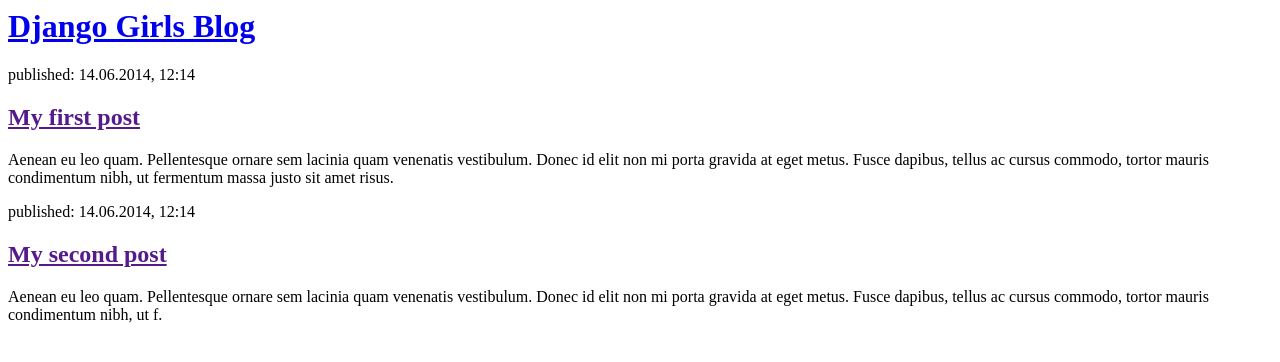
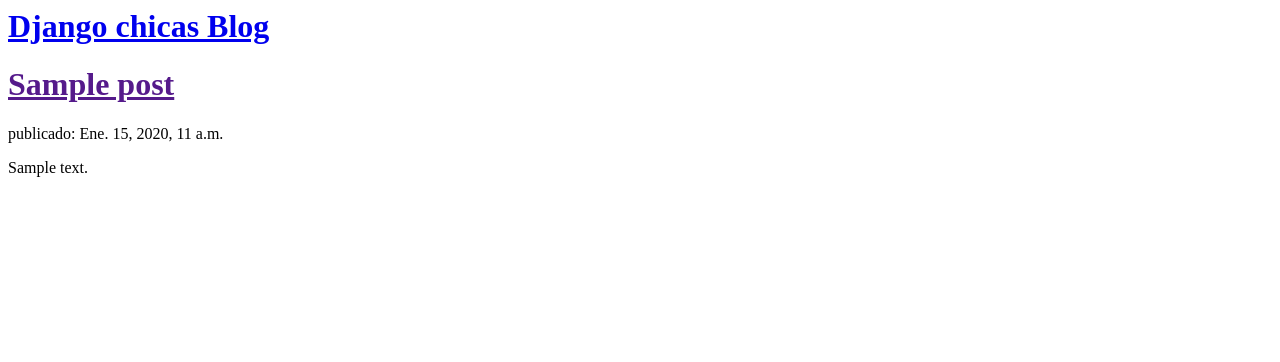
Before and after one commit to Anuskka/my-first-blog, a Django app: template blog/templates/blog/post_list.html in a window 1280 px wide. Shown: the top 362 px of the page. Run offline with Django 3.2, Linux system fonts and the light colour scheme; the template is opened without the code that fills it: values that come from a table or form of the project are taken from there, others are empty; tables that the repository leaves empty hold one stand-in row (values such as "Sample post"); parts of the project's set-up code (start-up, migrations or seed data) failed here and were passed over.

Commit message:
Cambios de despues de comer

```diff
--- a/blog/templates/blog/post_list.html
+++ b/blog/templates/blog/post_list.html
@@ -4,19 +4,18 @@
     </head>
     <body>
         <div>
-            <h1><a href="/">Django Girls Blog</a></h1>
+            <h1>
+                <a href = "/"> Django chicas Blog </a>
+            </h1>
         </div>
-
         <div>
-            <p>published: 14.06.2014, 12:14</p>
-            <h2><a href="">My first post</a></h2>
-            <p>Aenean eu leo quam. Pellentesque ornare sem lacinia quam venenatis vestibulum. Donec id elit non mi porta gravida at eget metus. Fusce dapibus, tellus ac cursus commodo, tortor mauris condimentum nibh, ut fermentum massa justo sit amet risus.</p>
-        </div>
-
-        <div>
-            <p>published: 14.06.2014, 12:14</p>
-            <h2><a href="">My second post</a></h2>
-            <p>Aenean eu leo quam. Pellentesque ornare sem lacinia quam venenatis vestibulum. Donec id elit non mi porta gravida at eget metus. Fusce dapibus, tellus ac cursus commodo, tortor mauris condimentum nibh, ut f.</p>
-        </div>
+            {% for post in posts %}
+                <h1>
+                    <a href = "">{{ post.title }} </a>
+                </h1>
+                <p> publicado: {{ post.published_date }} </p>
+                <p>{{ post.text|linebreaksbr }} </p></div>
+            {% endfor %}
+         </div>
     </body>
 </html>
--- a/blog/views.py
+++ b/blog/views.py
@@ -1,4 +1,7 @@
 from django.shortcuts import render
+from .models import Post
+from django.utils import timezone
 
 def post_list(request):
-    return render(request, 'blog/post_list.html', {})
+    posts = Post.objects.filter(published_date__lte=timezone.now()).order_by('published_date').filter(text__contains="rio")
+    return render(request, 'blog/post_list.html', {'posts': posts})
```
